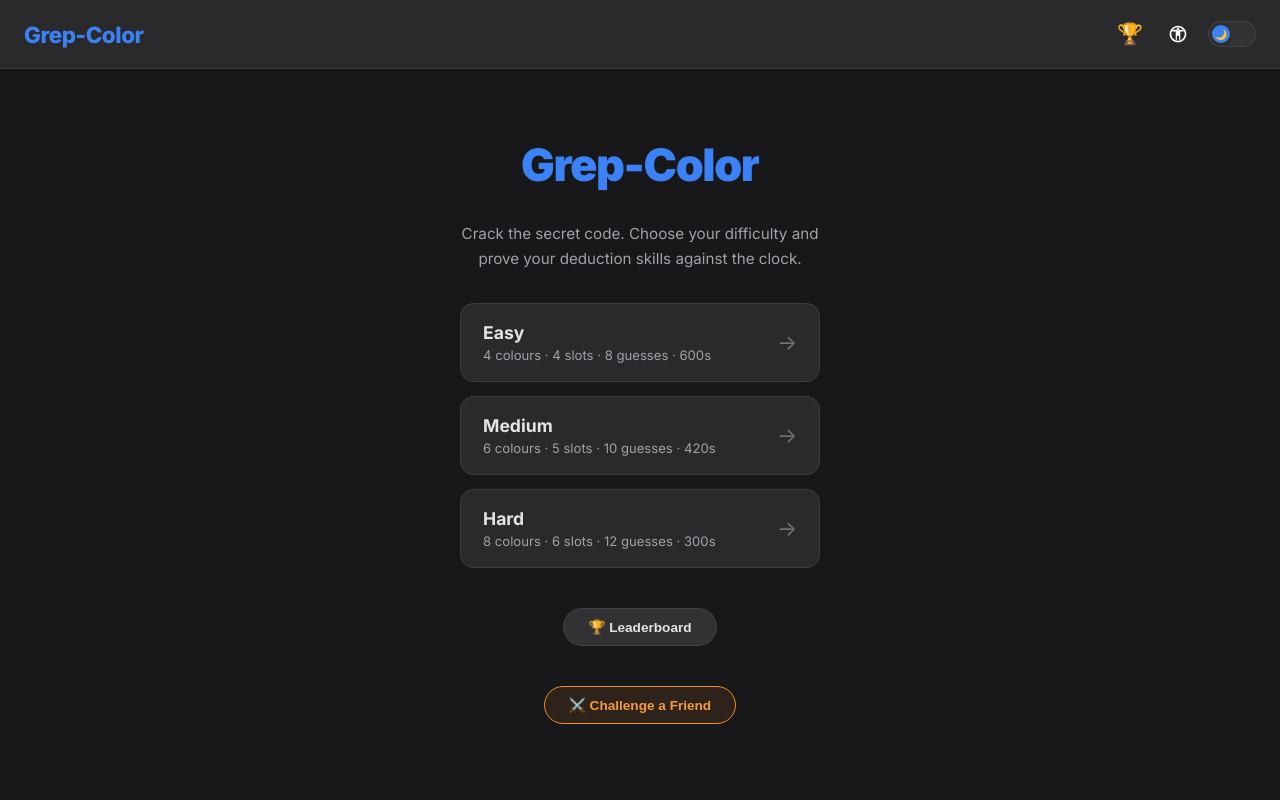
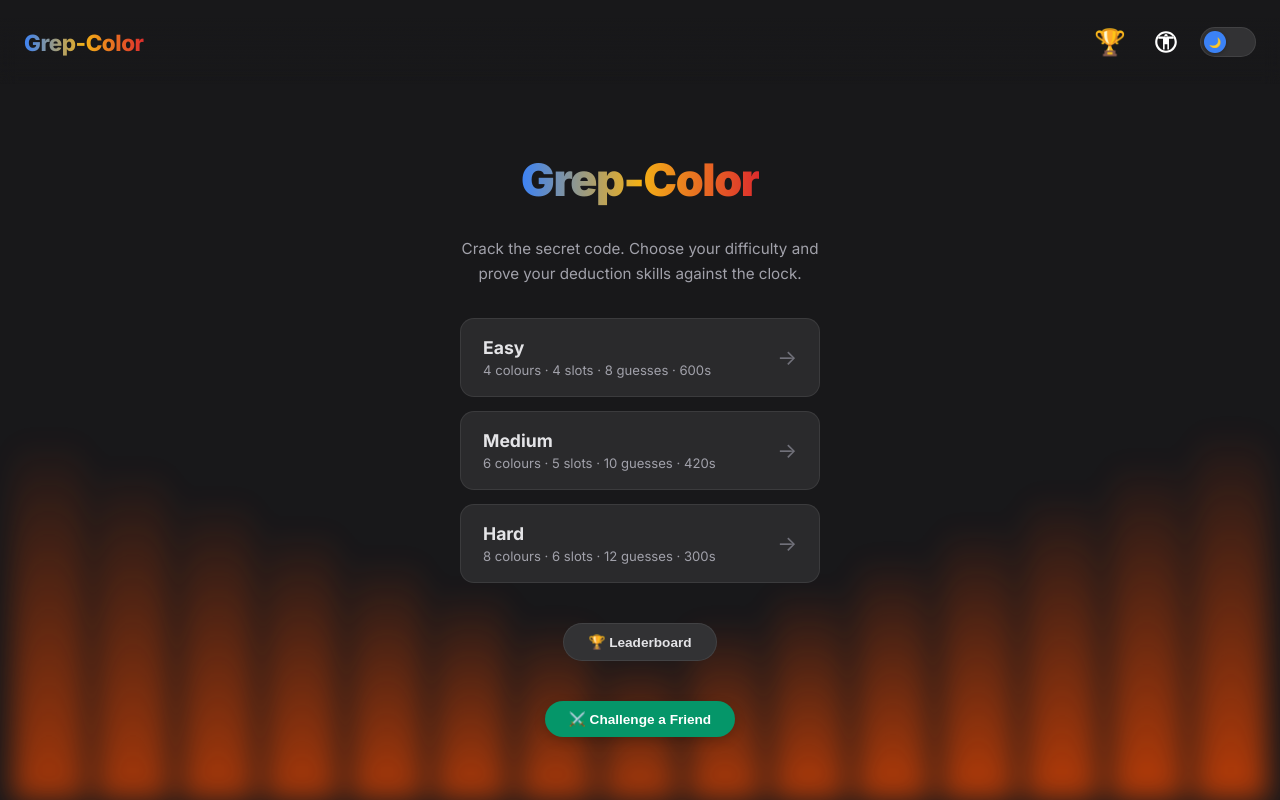
Before and after one commit to Chaitanya-cloud-mac/Horizon26_PS07, a React (Vite) app: page / in a window 1280 px wide. Built offline with nearby package versions, Linux system fonts and the light colour scheme.

Commit message:
style: update global layout and component styling for improved UI consistency

```diff
--- a/src/App.css
+++ b/src/App.css
@@ -8,18 +8,53 @@
   overflow: hidden;
 }
 
-/* Decorative gradient orbs removed for solid matte theme */
+/* ─── Dynamic Background ─────────────────────────────────────────────────── */
+.dynamic-bg {
+  position: fixed;
+  bottom: 0;
+  left: 0;
+  width: 100%;
+  height: 45dvh;
+  display: flex;
+  align-items: flex-end;
+  justify-content: center;
+  gap: 1%;
+  padding: 0 1%;
+  z-index: 0; /* Behind everything */
+  pointer-events: none;
+  opacity: 0.7;
+  filter: blur(14px);
+}
+
+.bg-bar {
+  flex: 1;
+  background: linear-gradient(to top, var(--bg-bar-color), transparent);
+  border-radius: 8px 8px 0 0;
+  animation: barPulse 4s ease-in-out infinite alternate;
+  transform-origin: bottom;
+}
+
+@keyframes barPulse {
+  from { opacity: 0.6; transform: scaleY(0.95); }
+  to { opacity: 1; transform: scaleY(1.05); }
+}
+
+/* Ensure content is above background */
+.app-header, .app-content {
+  position: relative;
+  z-index: 10;
+}
 
 /* ─── Header ───────────────────────────────────────────────────────────────── */
 .app-header {
   display: flex;
   align-items: center;
   justify-content: space-between;
-  padding: 16px 24px;
-  border-bottom: 1px solid var(--border-subtle);
-  background: var(--bg-glass);
-  backdrop-filter: blur(16px);
-  -webkit-backdrop-filter: blur(16px);
+  padding: 20px 24px;
+  border-bottom: none;
+  background: linear-gradient(to bottom, var(--bg-primary) 20%, transparent);
+  backdrop-filter: blur(8px);
+  -webkit-backdrop-filter: blur(8px);
   position: sticky;
   top: 0;
   z-index: 100;
@@ -29,7 +64,7 @@
   font-size: 1.4rem;
   font-weight: 800;
   letter-spacing: -.02em;
-  background: var(--accent-gradient);
+  background: linear-gradient(to right, #3b82f6, hsl(42, 90%, 52%), hsl(0, 72%, 52%));
   -webkit-background-clip: text;
   -webkit-text-fill-color: transparent;
   background-clip: text;
@@ -60,8 +95,8 @@
 .theme-toggle-label {
   display: inline-flex;
   align-items: center;
-  width: 48px;
-  height: 26px;
+  width: 56px;
+  height: 30px;
   border-radius: 9999px;
   border: 1.5px solid var(--border-subtle);
   background: var(--bg-elevated);
@@ -75,8 +110,8 @@
 /* The sliding thumb — a plain <span> inside the label */
 .theme-toggle-thumb {
   display: block;
-  width: 18px;
-  height: 18px;
+  width: 22px;
+  height: 22px;
   border-radius: 50%;
   background: linear-gradient(135deg, var(--accent-1), var(--accent-2));
   box-shadow: 0 1px 4px rgba(0,0,0,0.3);
@@ -93,7 +128,7 @@
 
 /* When checkbox is checked (light mode) — slide the thumb right */
 .theme-toggle-input:checked + .theme-toggle-label .theme-toggle-thumb {
-  transform: translateX(22px);
+  transform: translateX(26px);
 }
 
 /* Subtle track highlight when in light mode */
@@ -110,7 +145,7 @@
 
 /* ─── Icon Buttons ─────────────────────────────────────────────────────────── */
 .icon-btn {
-  width: 36px; height: 36px;
+  width: 44px; height: 44px;
   display: flex;
   align-items: center;
   justify-content: center;
@@ -119,7 +154,7 @@
   background: transparent;
   cursor: pointer;
   transition: transform var(--transition-fast), opacity var(--transition-fast);
-  font-size: 1.3rem;
+  font-size: 1.6rem;
   padding: 0;
 }
 .icon-btn:hover {
@@ -159,7 +194,7 @@
 }
 
 .menu-title span {
-  background: var(--accent-gradient);
+  background: linear-gradient(to right, #3b82f6, hsl(42, 90%, 52%), hsl(0, 72%, 52%));
   -webkit-background-clip: text;
   -webkit-text-fill-color: transparent;
   background-clip: text;
@@ -956,13 +991,16 @@
 }
 
 .challenge-create-btn {
-  border: 1.5px solid hsl(30, 90%, 55%) !important;
-  color: hsl(30, 90%, 60%) !important;
-  background: hsla(30, 90%, 55%, .1) !important;
+  background: #059669 !important;
+  color: #ffffff !important;
+  border: none !important;
+  box-shadow: 0 4px 12px rgba(0, 0, 0, 0.2);
 }
 
 .challenge-create-btn:hover {
-  background: hsla(30, 90%, 55%, .2) !important;
+  background: #047857 !important;
+  transform: translateY(-2px);
+  box-shadow: 0 6px 16px rgba(0, 0, 0, 0.3);
 }
 
 /* ─── Responsive ──────────────────────────────────────────────────────────── */
--- a/src/App.jsx
+++ b/src/App.jsx
@@ -176,6 +176,35 @@ function FeedbackPips({ exact, partial, totalSlots }) {
   return (
     <div className="feedback-container" style={{ '--fb-cols': cols }}>
       {pips}
+    </div>
+  );
+}
+
+/* ═══════════════════════════════════════════════════════════════════════════
+   Dynamic Background — Valley of fire/light bars
+   ═══════════════════════════════════════════════════════════════════════════ */
+const BG_BAR_COUNT = 15;
+const BG_BARS = Array.from({ length: BG_BAR_COUNT }, (_, i) => {
+  // V-shape height logic: 0.4 at center, 1.0 at edges
+  const center = (BG_BAR_COUNT - 1) / 2;
+  const distFromCenter = Math.abs(i - center);
+  const heightRatio = 0.4 + (distFromCenter / center) * 0.6;
+  return { id: i, h: heightRatio };
+});
+
+function DynamicBackground() {
+  return (
+    <div className="dynamic-bg">
+      {BG_BARS.map((bar) => (
+        <div
+          key={bar.id}
+          className="bg-bar"
+          style={{
+            height: `${bar.h * 100}%`,
+            animationDelay: `${bar.id * 0.1}s`
+          }}
+        />
+      ))}
     </div>
   );
 }
@@ -903,6 +932,7 @@ export default function App() {
      ═══════════════════════════════════════════════════════════════════════ */
   return (
     <div className="app-wrapper">
+      <DynamicBackground />
       {/* Header */}
       <header className="app-header">
         <h1 className="app-title">Grep-Color</h1>
@@ -920,7 +950,7 @@ export default function App() {
             onClick={() => setSymbolMode((s) => !s)}
             aria-label="Toggle symbol overlay"
           >
-            <svg viewBox="0 0 24 24" width="20" height="20" fill="currentColor">
+            <svg viewBox="0 0 24 24" width="26" height="26" fill="currentColor">
               <path d="M12 2C6.48 2 2 6.48 2 12s4.48 10 10 10 10-4.48 10-10S17.52 2 12 2zm0 18c-4.41 0-8-3.59-8-8s3.59-8 8-8 8 3.59 8 8-3.59 8-8 8zm0-15.5c-.83 0-1.5.67-1.5 1.5s.67 1.5 1.5 1.5 1.5-.67 1.5-1.5-.67-1.5-1.5-1.5zM19 9h-4.25v10h-1.5v-5h-2.5v5h-1.5V9H5V7h14v2z"/>
             </svg>
           </button>
--- a/src/index.css
+++ b/src/index.css
@@ -56,6 +56,9 @@ body {
   --timer-caution: hsl(42, 90%, 52%);
   --timer-danger:  hsl(0, 72%, 52%);
 
+  /* Dynamic Background */
+  --bg-bar-color: #ff4d00;
+
   color-scheme: dark;
 }
 
@@ -82,6 +85,9 @@ body {
   --shadow-md: 0 4px 12px hsla(0,0%,0%,.08);
   --shadow-lg: 0 8px 32px hsla(0,0%,0%,.12);
   --shadow-glow: 0 0 24px hsla(174, 72%, 34%, .15);
+
+  /* Dynamic Background */
+  --bg-bar-color: #3b82f6;
 
   color-scheme: light;
 }
```
